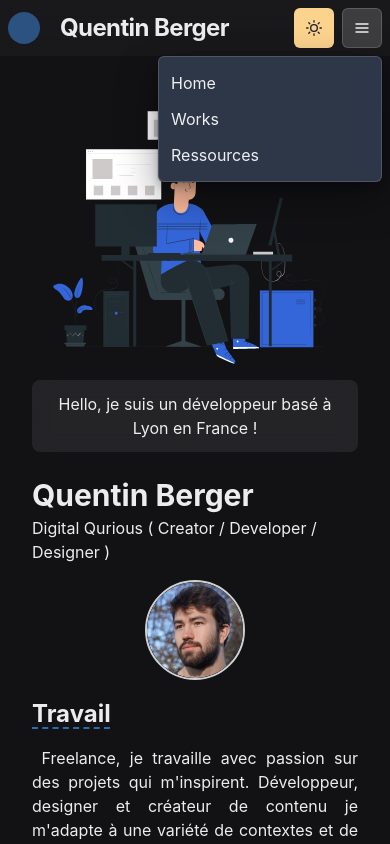
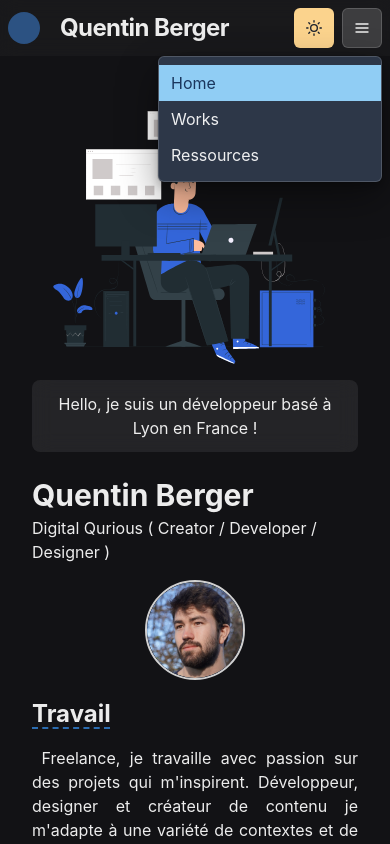
Before and after one commit to aCuriousDev/QB-Portfolio, a React (Vite) app: page / in a window 390 px wide. Both pictures are taken after a click on the button 362 px from the left and 28 px from the top of the page. Shown: the top 844 px of the page. Built offline with nearby package versions, Linux system fonts and the light colour scheme; some icons are missing.

Commit message:
updated mobile menu

```diff
--- a/src/components/NavBar.jsx
+++ b/src/components/NavBar.jsx
@@ -42,8 +42,19 @@ const LinkItem = ({ children, to, ...props }) => {
   );
 };
 
-const MenuLink = forwardRef((props, ref) => (
-  <Link ref={ref} as={RouterNavLink} {...props} />
+const MenuLink = forwardRef((props, to) => (
+  <Link
+    to={to}
+    as={NavLink}
+    {...props}
+    _hover={{
+      background: useColorModeValue("gray.50", "whiteAlpha.300"),
+    }}
+    _activeLink={{
+      color: "blue.900",
+      background: useColorModeValue("blue.100", "blue.200"),
+    }}
+  />
 ));
 
 const NavBar = (props) => {
@@ -97,9 +108,15 @@ const NavBar = (props) => {
                 aria-label="Options"
               />
               <MenuList>
-                <MenuItem>Home</MenuItem>
-                <MenuItem>Works</MenuItem>
-                <MenuItem>Ressources</MenuItem>
+                <MenuItem as={MenuLink} to="/">
+                  Home
+                </MenuItem>
+                <MenuItem as={MenuLink} to="works">
+                  Works
+                </MenuItem>
+                <MenuItem as={MenuLink} to="ressources">
+                  Ressources
+                </MenuItem>
               </MenuList>
             </Menu>
           </Box>
```
